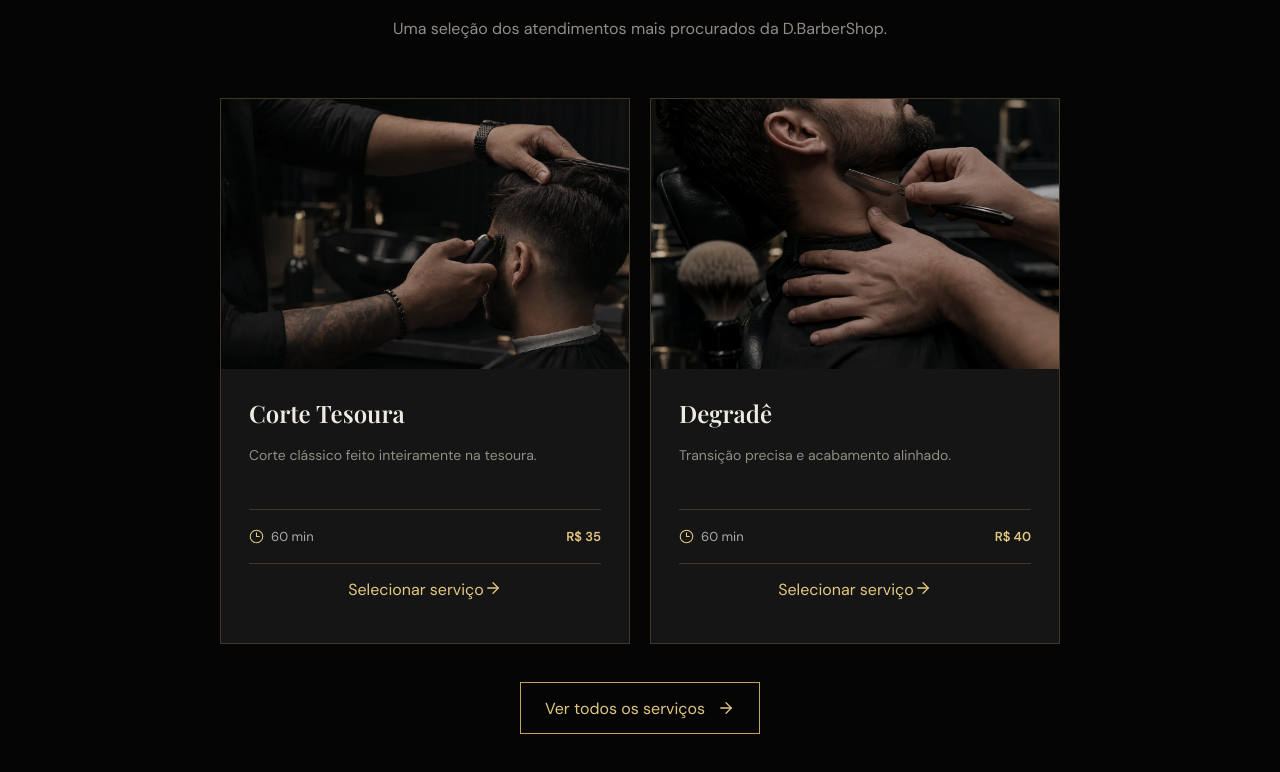
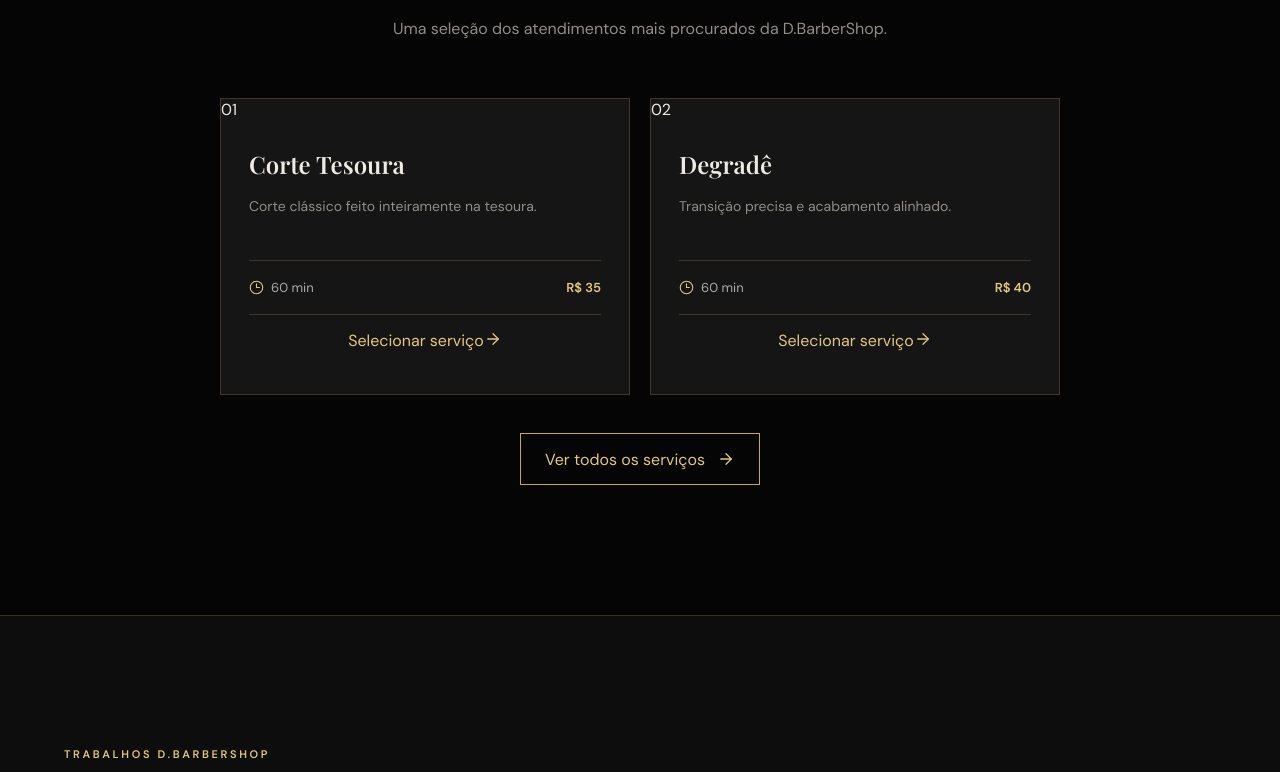
Before and after one commit to byeduardaanjos/DBarberShop, a Next.js app: page / in a window 1280 px wide. Shown: the part 1328-2100 px from the top of the page. Built offline with nearby package versions, Linux system fonts and the light colour scheme.

Commit message:
Prepara serviços e galeria sem fotos fictícias

```diff
--- a/app/page.tsx
+++ b/app/page.tsx
@@ -115,9 +115,9 @@ export default function Home() {
 
     <section className="pillars"><article><b>01</b><h3>Atendimento individual</h3><p>Uma experiência pensada no seu estilo e no seu tempo.</p></article><article><b>02</b><h3>Técnica e precisão</h3><p>Acabamento cuidadoso, do primeiro ao último detalhe.</p></article><article><b>03</b><h3>Ambiente premium</h3><p>Conforto, discrição e uma atmosfera feita para você.</p></article></section>
 
-    <section className="services" id="servicos"><div className="section-title"><p className="eyebrow">SERVIÇOS EM DESTAQUE</p><h2>Escolha sua experiência.</h2><p>Uma seleção dos atendimentos mais procurados da D.BarberShop.</p></div><div className="service-grid featured-services">{services.slice(0,2).map(item=><article className="service-card" key={item.name}><div className="service-image" style={{backgroundImage:`url(${item.image})`}}/><div className="service-body"><div><h3>{item.name}</h3><p>{item.detail}</p></div><div className="service-meta"><span><Clock3/>{item.time}</span><strong>{item.price}</strong></div><button onClick={() => openBooking(item.name)}><span>Selecionar serviço</span><ArrowRight/></button></div></article>)}</div><div className="all-services-link"><a className="outline-cta icon-link" href="/servicos"><span>Ver todos os serviços</span><ArrowRight/></a></div></section>
+    <section className="services" id="servicos"><div className="section-title"><p className="eyebrow">SERVIÇOS EM DESTAQUE</p><h2>Escolha sua experiência.</h2><p>Uma seleção dos atendimentos mais procurados da D.BarberShop.</p></div><div className="service-grid featured-services">{services.slice(0,2).map((item,index)=><article className="service-card service-card-no-image" key={item.name}><span className="service-index">0{index+1}</span><div className="service-body"><div><h3>{item.name}</h3><p>{item.detail}</p></div><div className="service-meta"><span><Clock3/>{item.time}</span><strong>{item.price}</strong></div><button onClick={() => openBooking(item.name)}><span>Selecionar serviço</span><ArrowRight/></button></div></article>)}</div><div className="all-services-link"><a className="outline-cta icon-link" href="/servicos"><span>Ver todos os serviços</span><ArrowRight/></a></div></section>
 
-    <section className="work" id="trabalhos"><div className="section-title"><p className="eyebrow">TRABALHOS EM DESTAQUE</p><h2>Precisão que se vê.</h2><p>Uma amostra da experiência e do acabamento D.BarberShop.</p></div><div className="work-preview-grid"><article className="work-card"><img src="/images/imperium-hero-v3.webp" alt="Acabamento de corte masculino"/><div><h3>Corte e acabamento</h3><p>Precisão construída em cada detalhe.</p></div></article><article className="work-card"><img src="/images/imperium-barba-v3.webp" alt="Acabamento de barba com navalha"/><div><h3>Barba e contorno</h3><p>Linhas definidas e finalização cuidadosa.</p></div></article></div><div className="all-services-link"><a className="outline-cta icon-link" href="/trabalhos"><span>Ver todos os trabalhos</span><ArrowRight/></a></div></section>
+    <section className="work" id="trabalhos"><div className="gallery-coming-soon"><p className="eyebrow">TRABALHOS D.BARBERSHOP</p><span className="gallery-line"/><h2>Novos trabalhos<br/>em breve.</h2><p>A galeria receberá os primeiros cortes, barbas e acabamentos realizados na D.BarberShop.</p><a className="outline-cta icon-link" href="/trabalhos"><span>Conhecer a galeria</span><ArrowRight/></a></div></section>
 
     <section className="about about-editorial" id="sobre"><div className="about-copy"><p className="eyebrow">SOBRE A D.BARBERSHOP</p><h2>Atendimento individual.<br/>Resultado com identidade.</h2><p>A D.BarberShop é uma barbearia de atendimento individual em Biguaçu. Cada serviço começa com uma conversa sobre estilo, rotina e preferência para que o resultado tenha precisão e combine com cada cliente.</p><ul><li>Atendimento com hora marcada</li><li>Consultoria antes do corte</li><li>Finalização e orientação de cuidados</li></ul><button className="outline-cta" onClick={() => openBooking()}>Agendar atendimento</button></div></section>
 
```
